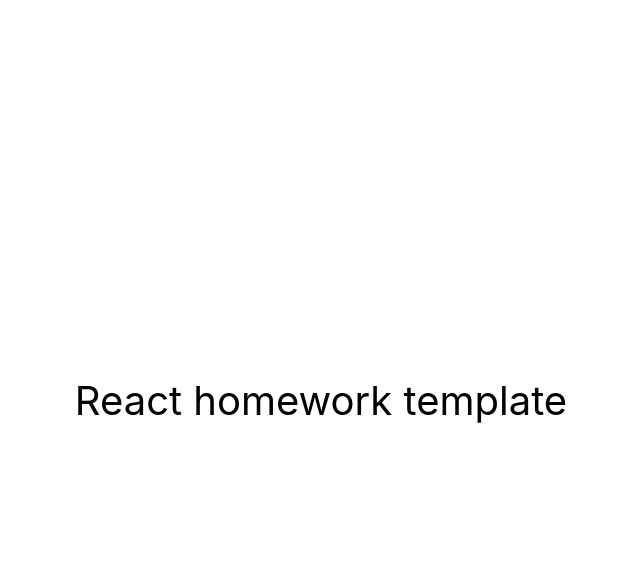
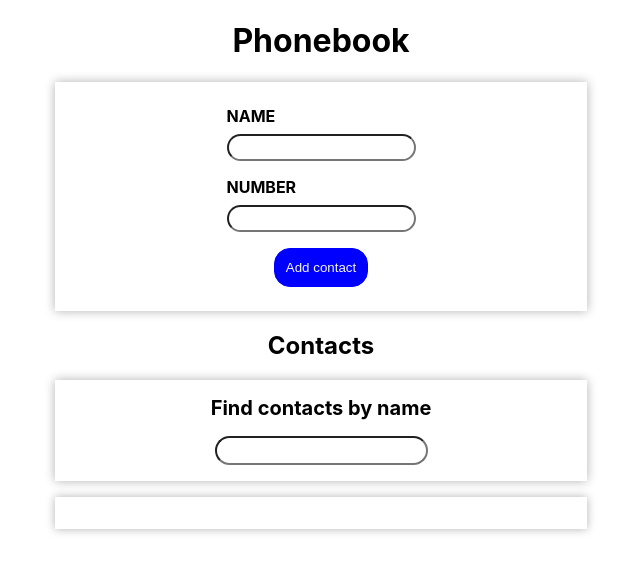
Before and after one commit to AdrianMiarczynski/goit-react-hw-03-phonebook, a React (Create React App) app: page / in a window 1280 px wide. Shown: the top 572 px of the page, without its empty margins (319-959 px from the left). Built offline with nearby package versions, Linux system fonts and the light colour scheme.

Commit message:
initial commit

```diff
--- a/package.json
+++ b/package.json
@@ -2,7 +2,7 @@
   "name": "react-homework-template",
   "version": "0.1.0",
   "private": true,
-  "homepage": "https://goitacademy.github.io/react-homework-template/",
+  "homepage": "https://AdrianMiarczynski.github.io/goit-react-hw-03-phonebook/",
   "dependencies": {
     "@testing-library/jest-dom": "^5.16.3",
     "@testing-library/react": "^12.1.4",
--- a/src/components/App.jsx
+++ b/src/components/App.jsx
@@ -1,16 +1,75 @@
-export const App = () => {
-  return (
-    <div
-      style={{
-        height: '100vh',
-        display: 'flex',
-        justifyContent: 'center',
-        alignItems: 'center',
-        fontSize: 40,
-        color: '#010101'
-      }}
-    >
-      React homework template
-    </div>
-  );
-};
+import { Component } from 'react';
+import ContactsForm from './contactsform/contactsform';
+import { nanoid } from 'nanoid';
+import Contacts from './contactslist/contactslist';
+import FilterContacts from './filter/filter';
+
+export class App extends Component {
+  state = {
+    contacts: [],
+    filter: '',
+  };
+
+  handlerChange = ev => {
+    this.setState({ [ev.target.name]: ev.target.value });
+  };
+  handlerSubmit = ev => {
+    ev.preventDefault();
+    const { name, number } = this.state;
+    const id = nanoid();
+    console.log(name, id);
+    if (this.filterContacts(name).length !== 0) {
+      return alert(`${name} is already in contacts`);
+    }
+    this.addContacts({ name, number, id });
+    console.log(this.state);
+  };
+
+  addContacts = person => {
+    this.setState(state => ({
+      contacts: [...state.contacts, person],
+    }));
+  };
+
+  filterContacts = data => {
+    return this.state.contacts.filter(({ name }) =>
+      name.toLowerCase().includes(data.toLowerCase())
+    );
+  };
+  filterEvcontacts = ev => {
+    this.handlerChange(ev);
+    this.filterContacts(ev.target.value);
+  };
+
+  deleteContact = id => {
+    this.setState({
+      contacts: this.state.contacts.filter(contact => contact.id !== id),
+    });
+  };
+
+  render() {
+    return (
+      <div>
+        <h1>Phonebook</h1>
+        <ContactsForm
+          handlerChange={this.handlerChange}
+          handlerSubmit={this.handlerSubmit}
+          name={this.state.name}
+          number={this.state.number}
+        />
+        <div>
+          <h2>Contacts</h2>
+          <FilterContacts
+            filter={this.state.filter}
+            handlerChange={this.filterEvcontacts}
+          />
+          <Contacts
+            contacts={this.filterContacts(this.state.filter)}
+            deleteContact={this.deleteContact}
+          />
+        </div>
+      </div>
+    );
+  }
+}
+export default App;
--- /dev/null
+++ b/src/components/contactsform/contactsform.jsx
@@ -0,0 +1,55 @@
+import { Component } from 'react';
+import PropTypes from 'prop-types';
+import css from './contactsform.module.css';
+
+class ContactsForm extends Component {
+  state = {
+    name: '',
+    number: '',
+  };
+  render() {
+    const { name } = this.state.name;
+    const { number } = this.state.number;
+    return (
+      <form onSubmit={this.props.handlerSubmit} className={css.form}>
+        <label htmlFor="name" className={css['form__label']}>
+          Name
+          <input
+            onChange={this.props.handlerChange}
+            value={name}
+            type="text"
+            className={css['form__input']}
+            name="name"
+            id="name"
+            pattern="^[a-zA-Zа-яА-Я]+(([' -][a-zA-Zа-яА-Я ])?[a-zA-Zа-яА-Я]*)*$"
+            title="Name may contain only letters, apostrophe, dash and spaces. For example Adrian, Jacob Mercer, Charles de Batz de Castelmore d'Artagnan"
+            required
+          />
+        </label>
+        <label htmlFor="number" className={css['form__label']}>
+          Number
+          <input
+            type="tel"
+            name="number"
+            pattern="\+?\d{1,4}?[-.\s]?\(?\d{1,3}?\)?[-.\s]?\d{1,4}[-.\s]?\d{1,4}[-.\s]?\d{1,9}"
+            title="Phone number must be digits and can contain spaces, dashes, parentheses and can start with +"
+            required
+            id="number"
+            value={number}
+            className={css['form__input']}
+            onChange={this.props.handlerChange}
+          />
+        </label>
+        <button type="submit" className={css['form__btn']}>
+          Add contact
+        </button>
+      </form>
+    );
+  }
+}
+export default ContactsForm;
+
+ContactsForm.propTypes = {
+  handlerSubmit: PropTypes.func.isRequired,
+  handlerChange: PropTypes.func.isRequired,
+};
--- /dev/null
+++ b/src/components/contactsform/contactsform.module.css
@@ -0,0 +1,49 @@
+.form {
+  max-width: 500px;
+  display: flex;
+  margin: 0 auto;
+  flex-direction: column;
+  justify-content: center;
+  align-items: center;
+  box-shadow: 0 0 10px 0 #b3b2b2;
+  padding: 1rem;
+  transition: 1s;
+}
+.form:hover {
+  border: 1px solid #ffffff44;
+  box-shadow: 0 7px 50px 10px #000000aa;
+  filter: brightness(1.3);
+  transition: 1s;
+}
+.form:hover::before {
+  filter: brightness(0.5);
+  top: -100%;
+  left: 200%;
+}
+.form__label {
+  margin: 0 auto;
+  padding: 0.5rem;
+  display: flex;
+  flex-direction: column;
+  gap: 0.5rem;
+  text-transform: uppercase;
+  font-weight: bold;
+}
+.form__btn {
+  margin: 0.5rem auto;
+  padding: 0.7rem;
+  transition: 1s;
+  border-radius: 1rem;
+  color: whitesmoke;
+  background-color: blue;
+  border: 1px solid blue;
+}
+.form__btn:hover {
+  background-color: transparent;
+  color: blue;
+  transition: 1s;
+}
+.form__input {
+  border-radius: 1rem;
+  padding: 0.25rem;
+}
--- /dev/null
+++ b/src/components/contactsform/index.js
@@ -0,0 +1 @@
+export * from './contactsform';
--- /dev/null
+++ b/src/components/contactslist/contactslist.jsx
@@ -0,0 +1,30 @@
+import { Component } from 'react';
+import PropTypes from 'prop-types';
+import css from './contactslist.module.css';
+class Contacts extends Component {
+  render() {
+    return (
+      <ul className={css.list}>
+        {this.props.contacts.map(({ name, id, number }) => (
+          <li key={id} className={css['list__items']}>
+            {name}: <span>{number}</span>
+            <button
+              type="submit"
+              className={css['list__items-btn']}
+              onClick={() => this.props.deleteContact(id)}
+            >
+              Delete
+            </button>
+          </li>
+        ))}
+      </ul>
+    );
+  }
+}
+
+export default Contacts;
+
+Contacts.protoTypes = {
+  contacts: PropTypes.array.isRequired,
+  deleteContact: PropTypes.func.isRequired,
+};
--- /dev/null
+++ b/src/components/contactslist/contactslist.module.css
@@ -0,0 +1,39 @@
+.list {
+  box-shadow: 0 0 10px 0 #b3b2b2;
+  list-style: none;
+  display: flex;
+  flex-direction: column;
+  margin: 0 auto;
+  max-width: 500px;
+  transition: 1s;
+  padding: 1rem;
+}
+.list:hover {
+  border: 1px solid #ffffff44;
+  box-shadow: 0 7px 50px 10px #000000aa;
+  filter: brightness(1.3);
+  transition: 1s;
+}
+.list:hover::before {
+  filter: brightness(0.5);
+  top: -100%;
+  left: 200%;
+}
+.list__items {
+  padding: 1rem;
+  display: flex;
+  justify-content: space-between;
+  gap: 1rem;
+}
+.list__items-btn {
+  padding: 0.5rem;
+  transition: 1s;
+  border: 1px solid black;
+  border-radius: 0.5rem;
+}
+.list__items-btn:hover {
+  color: white;
+  border: 1px solid rgb(252, 70, 70);
+  transition: 1s;
+  background-color: rgb(252, 70, 70);
+}
--- /dev/null
+++ b/src/components/contactslist/index.js
@@ -0,0 +1 @@
+export * from './contactslist';
--- /dev/null
+++ b/src/components/filter/filter.jsx
@@ -0,0 +1,27 @@
+import { Component } from 'react';
+import PropTypes from 'prop-types';
+import css from './filter.module.css';
+class FilterContacts extends Component {
+  render() {
+    const { filterInputValue } = this.props.filter;
+    return (
+      <label htmlFor="filter" className={css.filter}>
+        Find contacts by name
+        <input
+          type="text"
+          name="filter"
+          className={css['filter__input']}
+          id="filter"
+          value={filterInputValue}
+          onChange={this.props.handlerChange}
+        />
+      </label>
+    );
+  }
+}
+export default FilterContacts;
+
+FilterContacts.propTypes = {
+  filter: PropTypes.string.isRequired,
+  handlerChange: PropTypes.func.isRequired,
+};
--- /dev/null
+++ b/src/components/filter/filter.module.css
@@ -0,0 +1,35 @@
+.filter {
+  display: flex;
+  flex-direction: column;
+  max-width: 500px;
+  margin: 1rem auto;
+  padding: 1rem;
+  text-align: center;
+  gap: 1rem;
+  font-weight: bold;
+  box-shadow: 0 0 10px 0 #b3b2b2;
+  font-size: 1.25rem;
+}
+.filter:hover {
+  border: 1px solid #ffffff44;
+  box-shadow: 0 7px 50px 10px #000000aa;
+  filter: brightness(1.3);
+  transition: 1s;
+}
+.filter:hover::before {
+  filter: brightness(0.5);
+  top: -100%;
+  left: 200%;
+}
+.filter__input {
+  max-width: 200px;
+  margin: 0 auto;
+  display: flex;
+  justify-content: center;
+  padding: 0.3rem 1rem;
+  border-radius: 1rem;
+}
+.filter__input:is(:hover, :focus, :active) {
+  background-color: rgb(176, 176, 250);
+  transition: 1s;
+}
--- /dev/null
+++ b/src/components/filter/index.js
@@ -0,0 +1 @@
+export * from './filter';
--- a/src/index.css
+++ b/src/index.css
@@ -13,3 +13,9 @@ code {
   font-family: source-code-pro, Menlo, Monaco, Consolas, 'Courier New',
     monospace;
 }
+h1,
+h2,
+h3 {
+  display: flex;
+  justify-content: center;
+}
```
